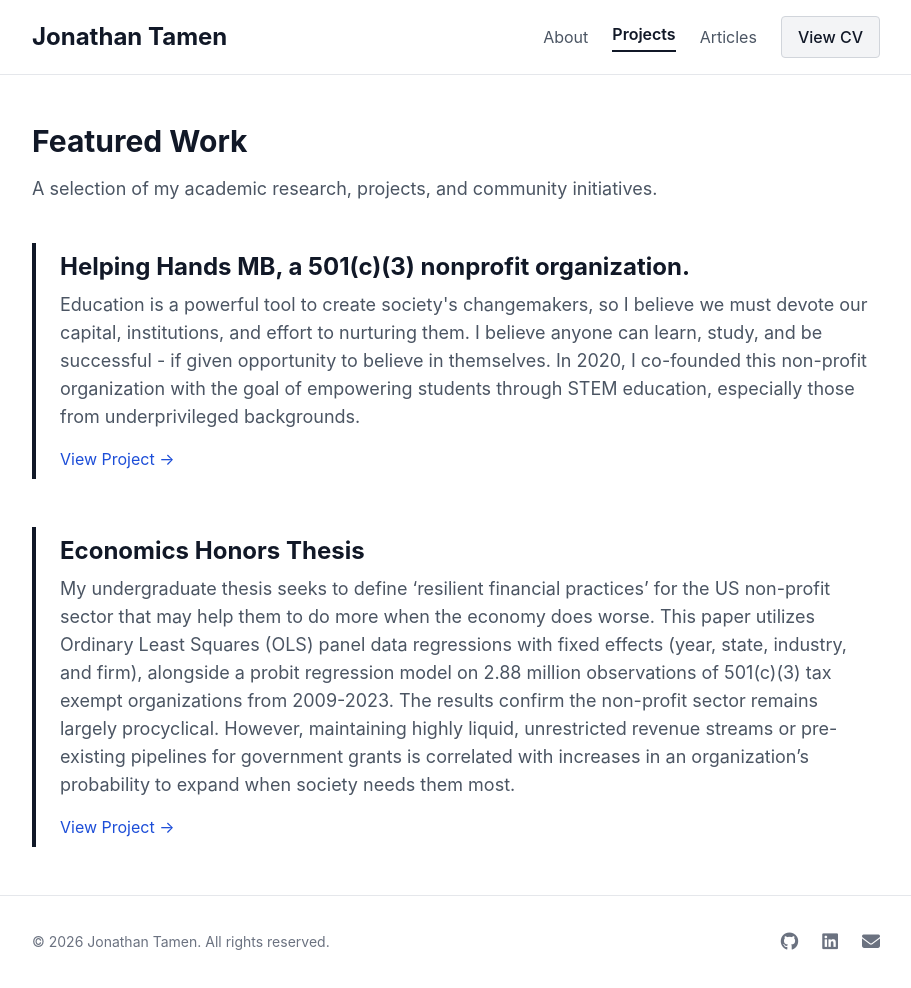
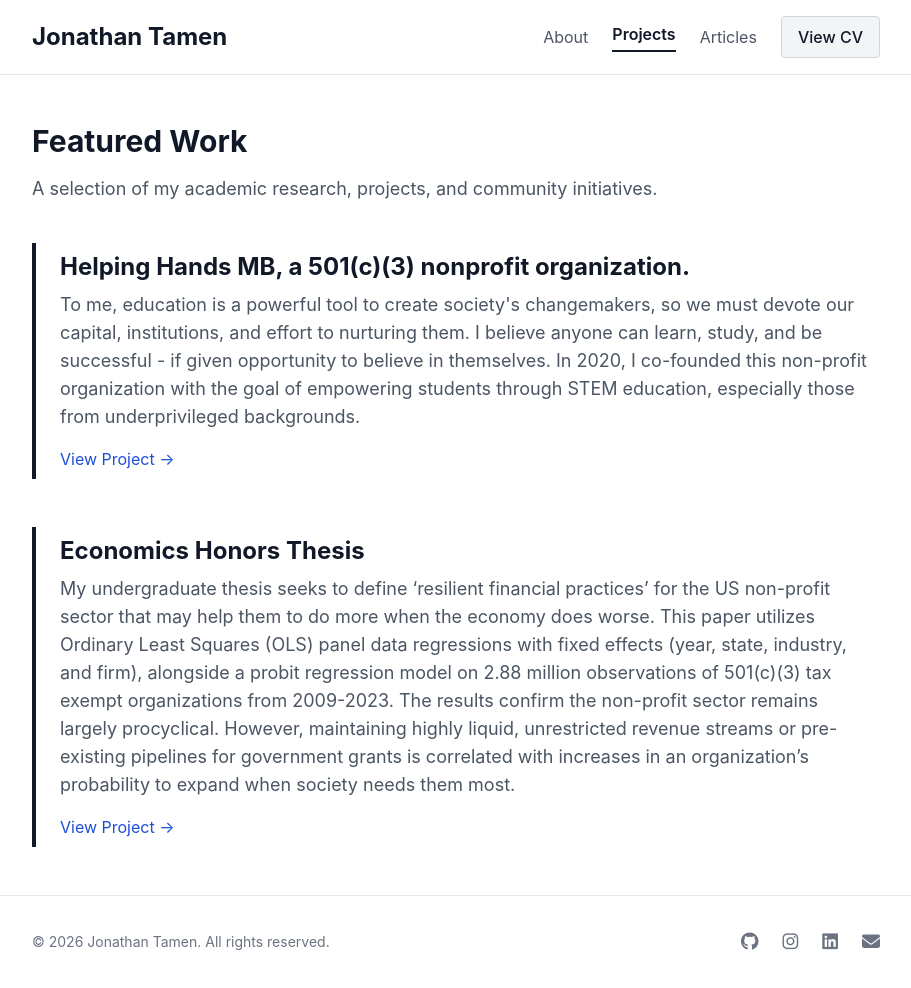
Before and after one commit to jonathantamen/jonathantamen.github.io, a Jekyll site: the page built from projects.html, in a window 1280 px wide and 988 px high. Shown: the whole window, without its empty margins (184-1095 px from the left). Built offline with Jekyll 4.4.1, drawn with Linux system fonts in a browser that asks for light colours; nearby versions of some CDN libraries.

```diff
--- a/_layouts/article.html
+++ b/_layouts/article.html
@@ -177,6 +177,10 @@
                     class="hover:text-gray-900 transition-colors" aria-label="GitHub">
                     <i class="fab fa-github"></i>
                 </a>
+                <a href="https://instagram.com/jonathantamen" target="_blank" rel="noopener noreferrer"
+                    class="hover:text-gray-900 transition-colors" aria-label="Instagram">
+                    <i class="fab fa-instagram"></i>
+                </a>
                 <a href="https://www.linkedin.com/in/jonathantamen/" target="_blank" rel="noopener noreferrer"
                     class="hover:text-gray-900 transition-colors" aria-label="LinkedIn">
                     <i class="fab fa-linkedin"></i>
--- a/articles.html
+++ b/articles.html
@@ -111,6 +111,10 @@
                     class="hover:text-gray-900 transition-colors" aria-label="GitHub">
                     <i class="fab fa-github"></i>
                 </a>
+                <a href="https://instagram.com/jonathantamen" target="_blank" rel="noopener noreferrer"
+                    class="hover:text-gray-900 transition-colors" aria-label="Instagram">
+                    <i class="fab fa-instagram"></i>
+                </a>
                 <a href="https://www.linkedin.com/in/jonathantamen/" target="_blank" rel="noopener noreferrer"
                     class="hover:text-gray-900 transition-colors" aria-label="LinkedIn">
                     <i class="fab fa-linkedin"></i>
--- a/index.html
+++ b/index.html
@@ -124,6 +124,10 @@
                     class="hover:text-gray-900 transition-colors" aria-label="GitHub">
                     <i class="fab fa-github"></i>
                 </a>
+                <a href="https://instagram.com/jonathantamen" target="_blank" rel="noopener noreferrer"
+                    class="hover:text-gray-900 transition-colors" aria-label="Instagram">
+                    <i class="fab fa-instagram"></i>
+                </a>
                 <a href="https://www.linkedin.com/in/jonathantamen/" target="_blank" rel="noopener noreferrer"
                     class="hover:text-gray-900 transition-colors" aria-label="LinkedIn">
                     <i class="fab fa-linkedin"></i>
--- a/projects.html
+++ b/projects.html
@@ -76,6 +76,10 @@
                     class="hover:text-gray-900 transition-colors" aria-label="GitHub">
                     <i class="fab fa-github"></i>
                 </a>
+                <a href="https://instagram.com/jonathantamen" target="_blank" rel="noopener noreferrer"
+                    class="hover:text-gray-900 transition-colors" aria-label="Instagram">
+                    <i class="fab fa-instagram"></i>
+                </a>
                 <a href="https://www.linkedin.com/in/jonathantamen/" target="_blank" rel="noopener noreferrer"
                     class="hover:text-gray-900 transition-colors" aria-label="LinkedIn">
                     <i class="fab fa-linkedin"></i>
```
Also changed, not shown: _projects/hhmb.md (+1 -1 lines), 2 other files.
